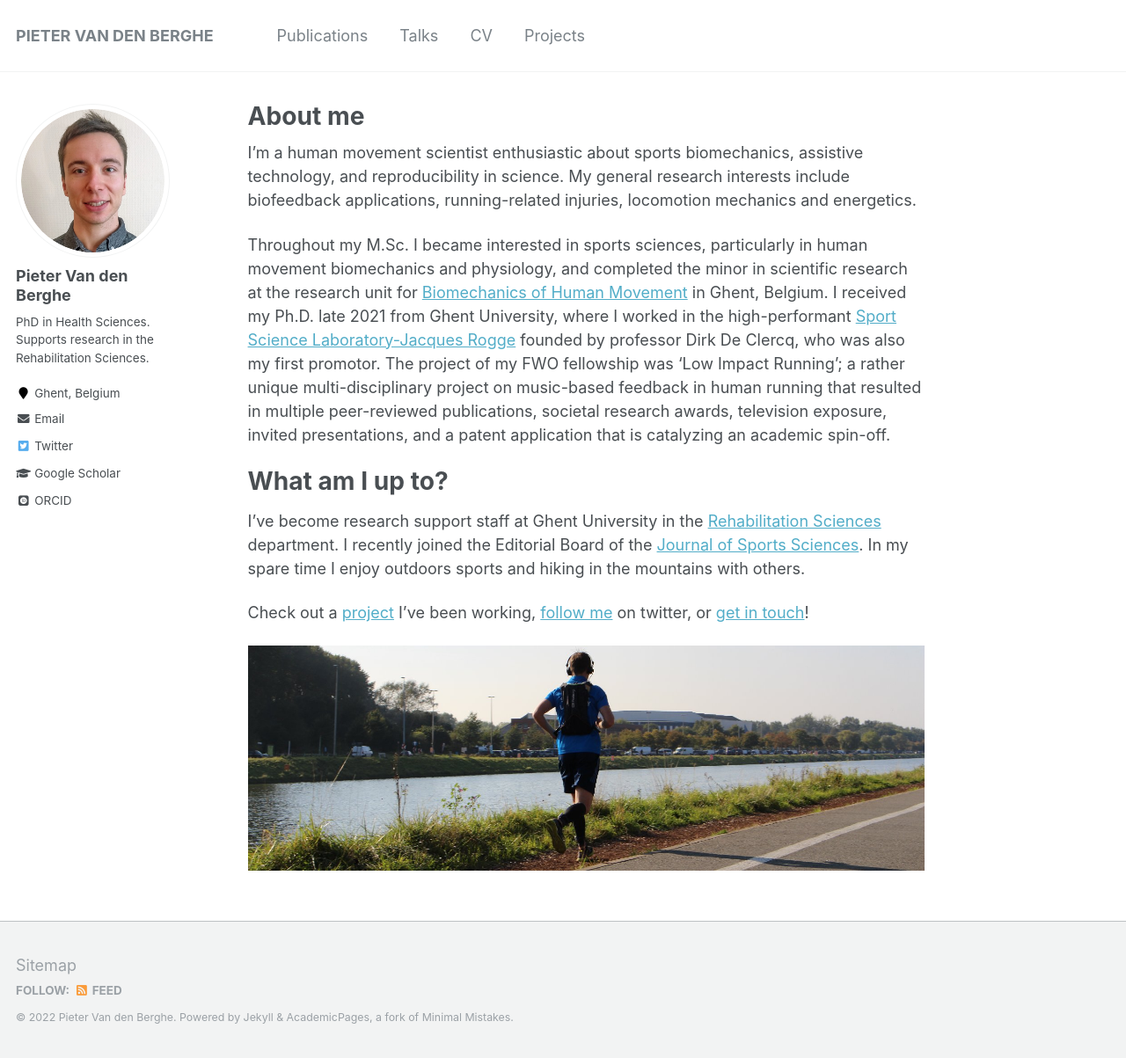
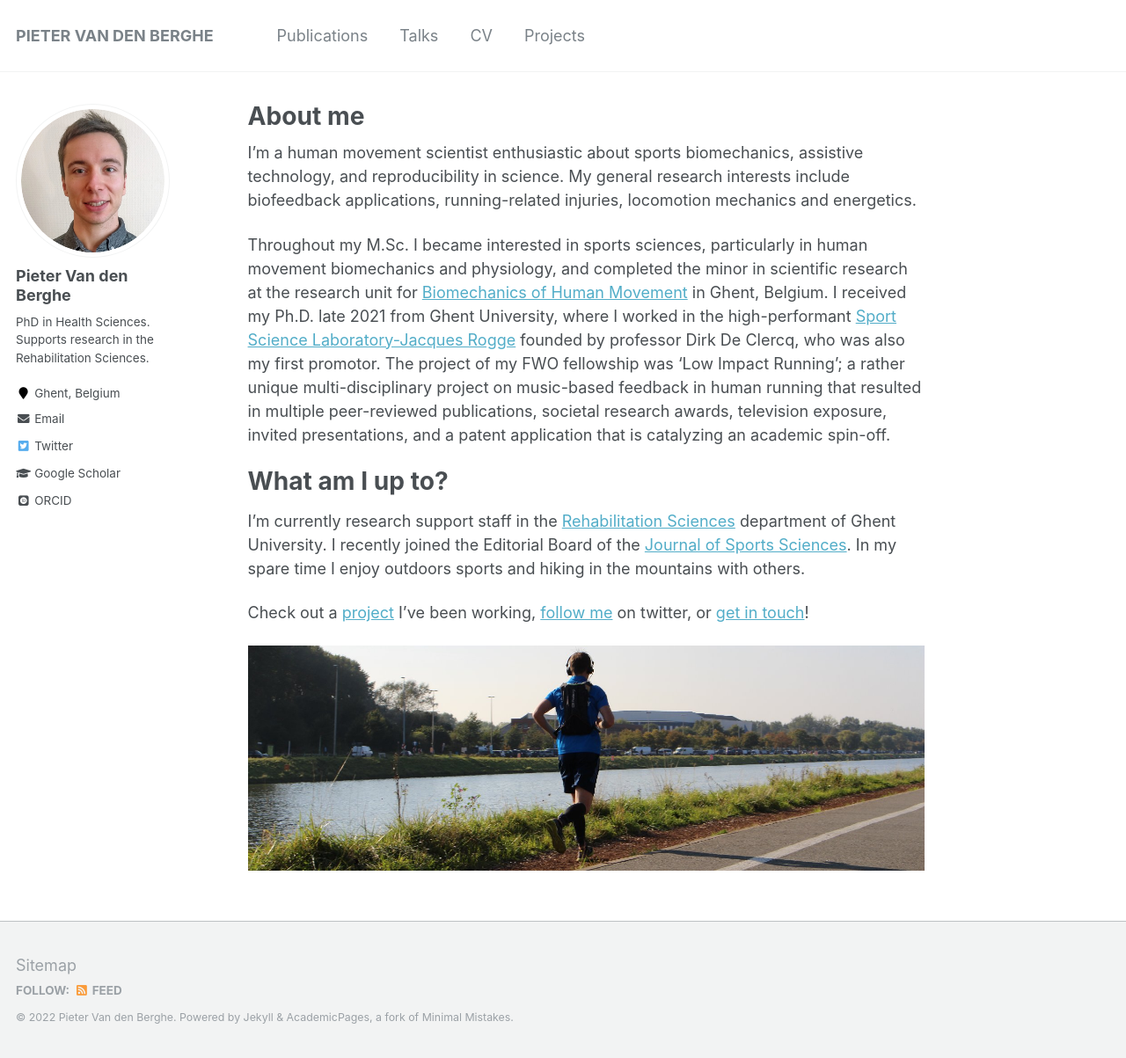
Before and after one commit to pivdnber/pivdnber.github.io, a Jekyll site: the page built from _pages/about.md, in a window 1280 px wide and 1203 px high. Shown: the whole window at 88% size. Built offline with Jekyll 4.4.1, drawn with Linux system fonts in a browser that asks for light colours; some web fonts are replaced.

Commit message:
minor gramatical change

```diff
--- a/_pages/about.md
+++ b/_pages/about.md
@@ -17,7 +17,7 @@
 What am I up to?
 ======
 
-I've become research support staff at Ghent University in the [Rehabilitation Sciences](https://www.ugent.be/ge/reva/en) department. I recently joined the Editorial Board of the [Journal of Sports Sciences](https://www.tandfonline.com/action/journalInformation?show=editorialBoard&journalCode=rjsp20&). In my spare time I enjoy outdoors sports and hiking in the mountains with others.
+I'm currently research support staff in the [Rehabilitation Sciences](https://www.ugent.be/ge/reva/en) department of Ghent University. I recently joined the Editorial Board of the [Journal of Sports Sciences](https://www.tandfonline.com/action/journalInformation?show=editorialBoard&journalCode=rjsp20&). In my spare time I enjoy outdoors sports and hiking in the mountains with others.
 
 Check out a [project](https://https://www.ugent.be/ge/bsw/en/research/biomechanics/projects#motor-retraining-by-real-time-sonic-feedback---understanding-strategies-of-low-impact-running) I’ve been working, [follow me](https://twitter.com/SportSciSum) on twitter, or [get in touch](mailto:pieter.vandenberghe@ugent.be)!
 
```
